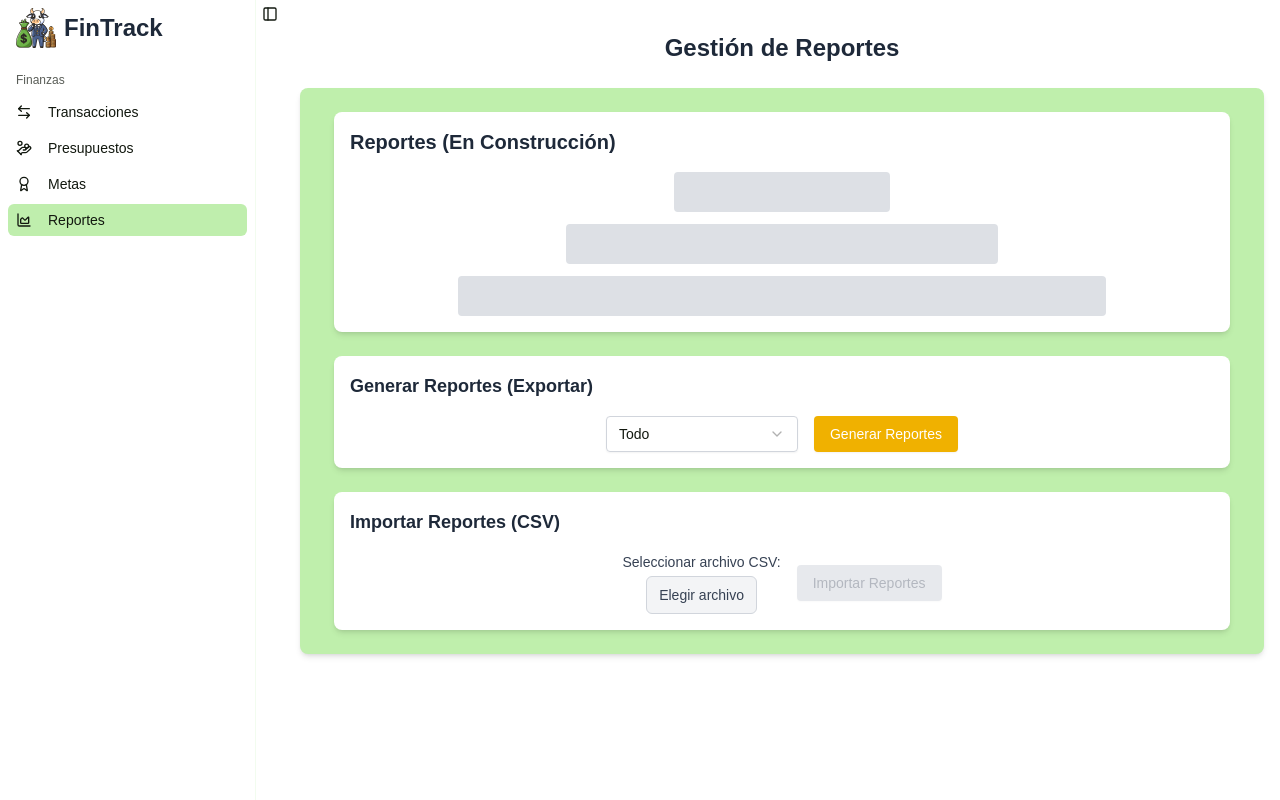
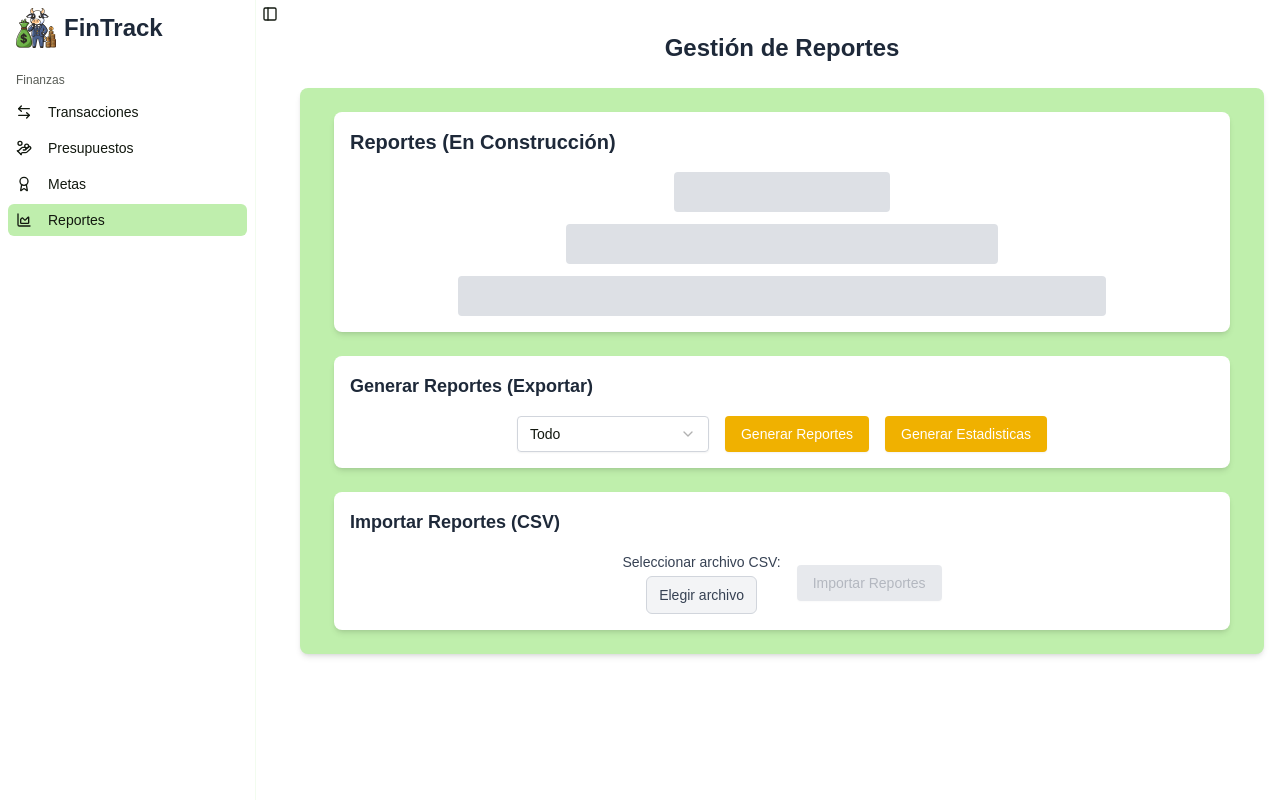
Before and after one commit to JuanLoaiza007/fintrack-mvp, a Next.js app: page /reportes in a window 1280 px wide. Built offline with nearby package versions, Linux system fonts and the light colour scheme; a web font is replaced by a local one.

Commit message:
feat: add PDF generation to report exports and refactor handleGenerateReports for format selection

```diff
--- a/components/ui/features/reportes/export.jsx
+++ b/components/ui/features/reportes/export.jsx
@@ -8,7 +8,8 @@ import {
   SelectItem,
   SelectSeparator,
 } from "@/components/ui/select";
-import { generateCSV } from "@/utils/export";
+import { calculateStatistics } from "@/utils/statistics";
+import { generateCSV, generatePDF } from "@/utils/export";
 import { Button } from "@/components/ui/button";
 import { getTransactions } from "@/db/db";
 
@@ -26,7 +27,9 @@ import { getTransactions } from "@/db/db";
  * - SelectItem: Subcomponent for individual select items.
  * - SelectSeparator: Subcomponent for separating select items.
  * - Button: A component from "@/components/ui/button" to trigger report generation.
+ * - calculateStatistics: A function from "@/utils/statistics" to calculate statistics.
  * - generateCSV: A function from "@/utils/export" to generate CSV files.
+ * - generatePDF: A function from "@/utils/export" to generate PDF files.
  * - getTransactions: A function from "@/db/db" to fetch transaction data.
  * @state {string} period - The selected time period for report generation.
  * @state {Array<Object>} transactions - An array of transaction objects fetched from the database.
@@ -63,9 +66,9 @@ export default function ReportesExport() {
   }, []);
 
   /**
-   * Generates and downloads a CSV file based on the filtered transactions and selected period.
+   * Generates and downloads a CSV file or a PDF file based on the filtered transactions and selected period.
    *
-   * This function filters transactions according to the selected period and triggers a CSV file download.
+   * This function filters transactions according to the selected period and  can generate a CSV or PDF file.
    *
    * @function handleGenerateReports
    * @param {Array<Object>} transactions - The array of transaction objects to be filtered and exported.
@@ -76,7 +79,7 @@ export default function ReportesExport() {
    * @example
    * handleGenerateReports(transactions, 'mes');
    */
-  const handleGenerateReports = () => {
+  const handleGenerateReports = (format) => {
     if (!transactions || transactions.length === 0) {
       alert("⚠️ No tienes ninguna transacción para generar un reporte");
       return;
@@ -115,7 +118,14 @@ export default function ReportesExport() {
         );
         break;
     }
-    generateCSV(filteredTransactions);
+
+    const statistics = calculateStatistics(filteredTransactions);
+
+    if(format === "pdf") {
+          generatePDF(filteredTransactions, statistics);
+        } else if(format === "csv") {
+          generateCSV(filteredTransactions);
+        }
   };
 
   return (
@@ -140,9 +150,15 @@ export default function ReportesExport() {
         </Select>
         <Button
           className="bg-yellow-500 text-white px-4 py-2 rounded hover:bg-yellow-600"
-          onClick={handleGenerateReports}
+          onClick={() => handleGenerateReports("csv")}
         >
           Generar Reportes
+        </Button>
+        <Button
+          className="bg-yellow-500 text-white px-4 py-2 rounded hover:bg-yellow-600"
+          onClick={() => handleGenerateReports("pdf")}
+        >
+          Generar Estadisticas
         </Button>
       </div>
     </div>
```
